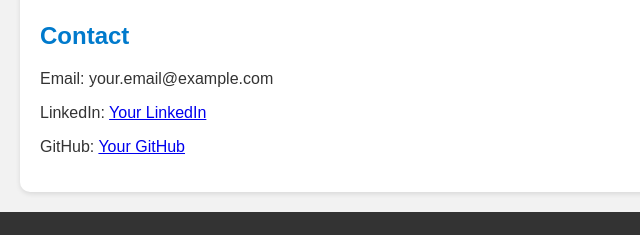
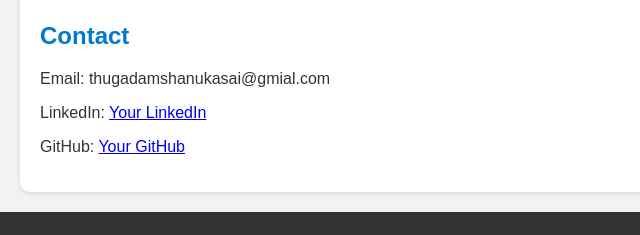
Before and after one commit to Shanmuka986/portfolio, a plain HTML site: page index.html in a window 1280 px wide. Shown: the part 1003-1238 px from the top of the page, 0-640 px from the left. Drawn offline with Linux system fonts and the light colour scheme.

Commit message:
index.html

```diff
--- a/index.html
+++ b/index.html
@@ -47,7 +47,7 @@
 
   <section id="contact">
     <h2>Contact</h2>
-    <p>Email: your.email@example.com</p>
+    <p>Email: thugadamshanukasai@gmial.com</p>
     <p>LinkedIn: <a href="#">Your LinkedIn</a></p>
     <p>GitHub: <a href="#">Your GitHub</a></p>
   </section>
```
